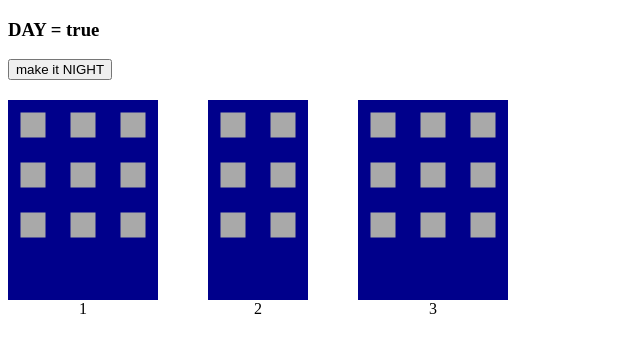
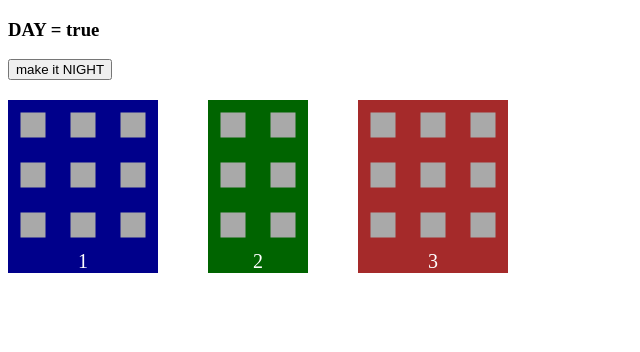
Before and after one commit to dasmeer/ng-training, an Angular app in the folder directives/: page / in a window 1280 px wide. Shown: the top 352 px of the page, without its empty margins (0-640 px from the left). Built offline with nearby package versions, Linux system fonts and the light colour scheme.

Commit message:
ng class

```diff
--- a/directives/src/app/app.component.css
+++ b/directives/src/app/app.component.css
@@ -8,6 +8,8 @@
 }
 
 .house-number{
+    color: white;
+    font-size: 20px;
     text-align: center;
 }
 
@@ -19,7 +21,6 @@
     position: relative;
     width: 50px;
     height: 50px;
-    background-color: darkblue;
   }
 
   .window {
@@ -33,5 +34,18 @@
   }
 
   .window.lighted{
-      background-color: darkgoldenrod;
+      background-color: gold;
   }
+
+
+  .blue{
+    background-color: darkblue;
+  }
+
+  .green{
+    background-color: darkgreen;
+  }
+
+  .red{
+      background-color: brown;
+  }
--- a/directives/src/app/app.component.html
+++ b/directives/src/app/app.component.html
@@ -3,16 +3,12 @@
 <button (click)="makeItNight()" *ngIf='isDay'>make it NIGHT</button>
 
 <div class="community">
-    <div class="house" *ngFor="let house of houses; let ind = index">
+    <div class="house" *ngFor="let house of houses; let ind = index" [ngClass]="getColourClass(ind)">
         <div class="floor" *ngFor="let f of floors">
             <div class="block" *ngFor="let i of [].constructor(house)">
                 <div class="window" [class.lighted]="!isDay && isLighted()"></div>
             </div>
         </div>
-        <div class="floor">
-            <div class="block" *ngFor="let i of [].constructor(house)">
-            </div>
-        </div>
         <div class="house-number">{{ind+1}}</div>
     </div>
 </div>
--- a/directives/src/app/app.component.ts
+++ b/directives/src/app/app.component.ts
@@ -16,7 +16,11 @@ export class AppComponent {
     makeItNight = () => this.isDay = false;
 
     getColourClass = (houseIndex) => {
-
+        switch (houseIndex) {
+            case 0: return "blue";
+            case 1: return "green";
+            case 2: return "red";
+        }
     };
 
     isLighted = () => this.isDay ? false : Math.random() > .4;
```
